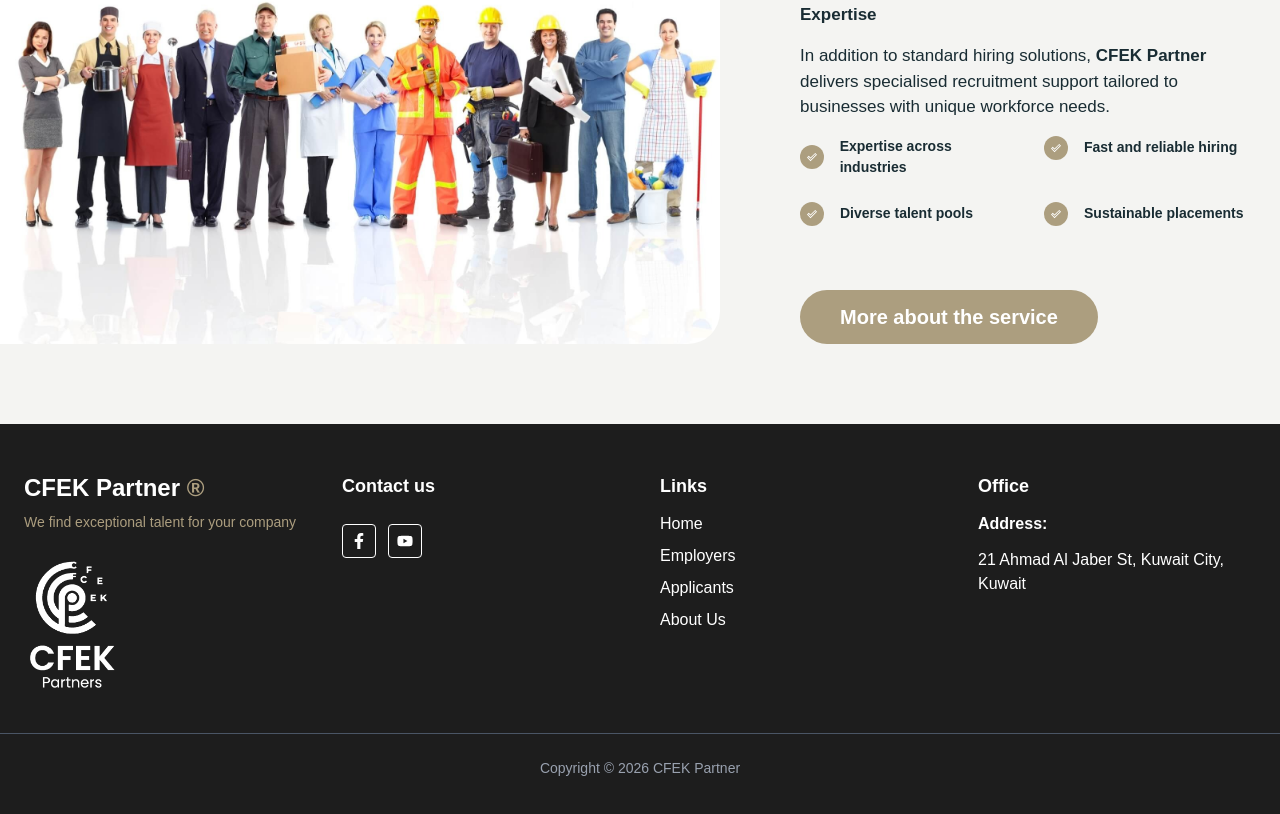
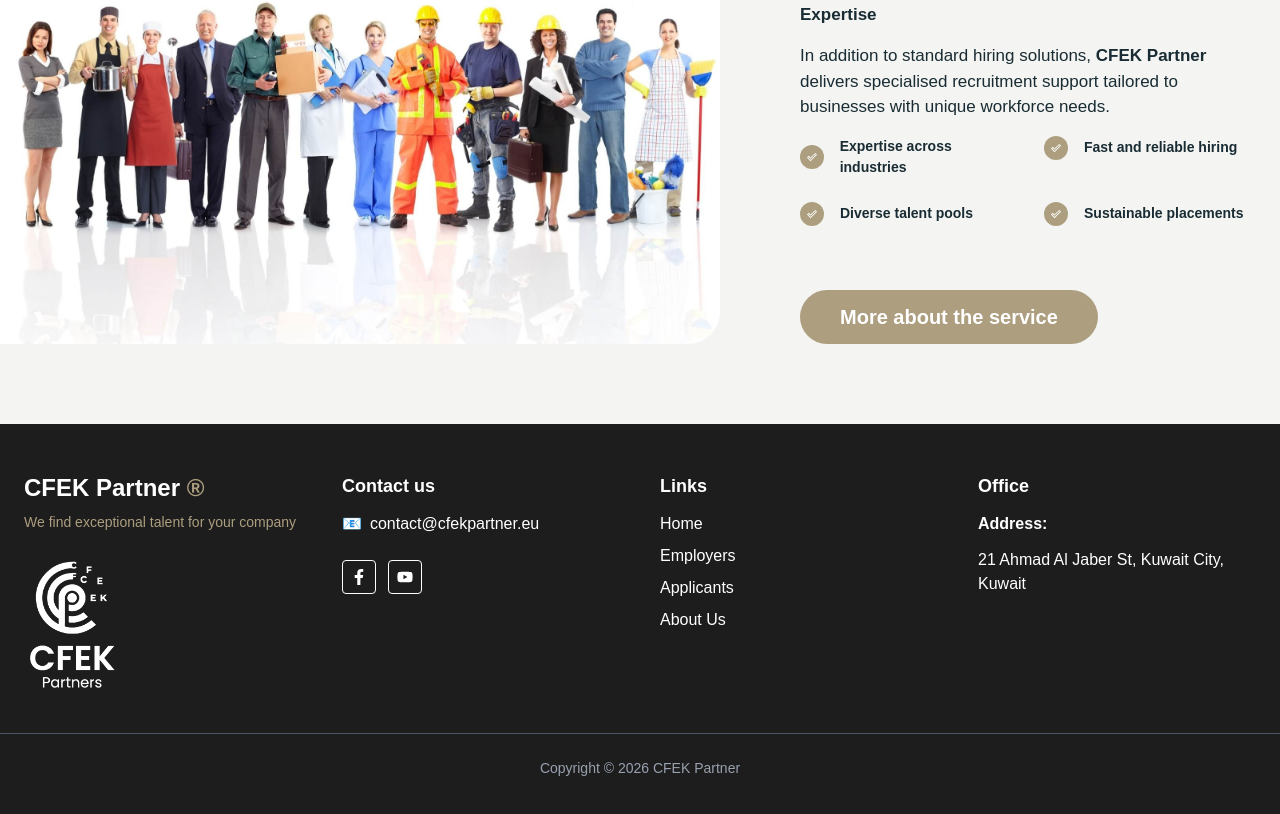
Before and after one commit to Ababil-Group/CFEK_Partner, a React (Vite) app: page / in a window 1280 px wide. Shown: the part 5115-5929 px from the top of the page. Built offline with nearby package versions, Linux system fonts and the light colour scheme; no server answers.

Commit message:
mail add

```diff
--- a/src/components/Footer.jsx
+++ b/src/components/Footer.jsx
@@ -38,12 +38,12 @@
             {t("footer.footerContact")}
           </h3>
 
-          {/* <p className="flex items-center gap-2">
+          <p className="flex items-center gap-2">
             📧{" "}
-            <a href="mailto:help@karyeraplus.top" className="hover:underline">
-              help@karyeraplus.top
+            <a href="mailto:contact@cfekpartner.eu" className="hover:underline">
+              contact@cfekpartner.eu
             </a>
-          </p> */}
+          </p>
           {/* Social icons */}
           <div className="flex space-x-3 mt-6">
             <a
```
